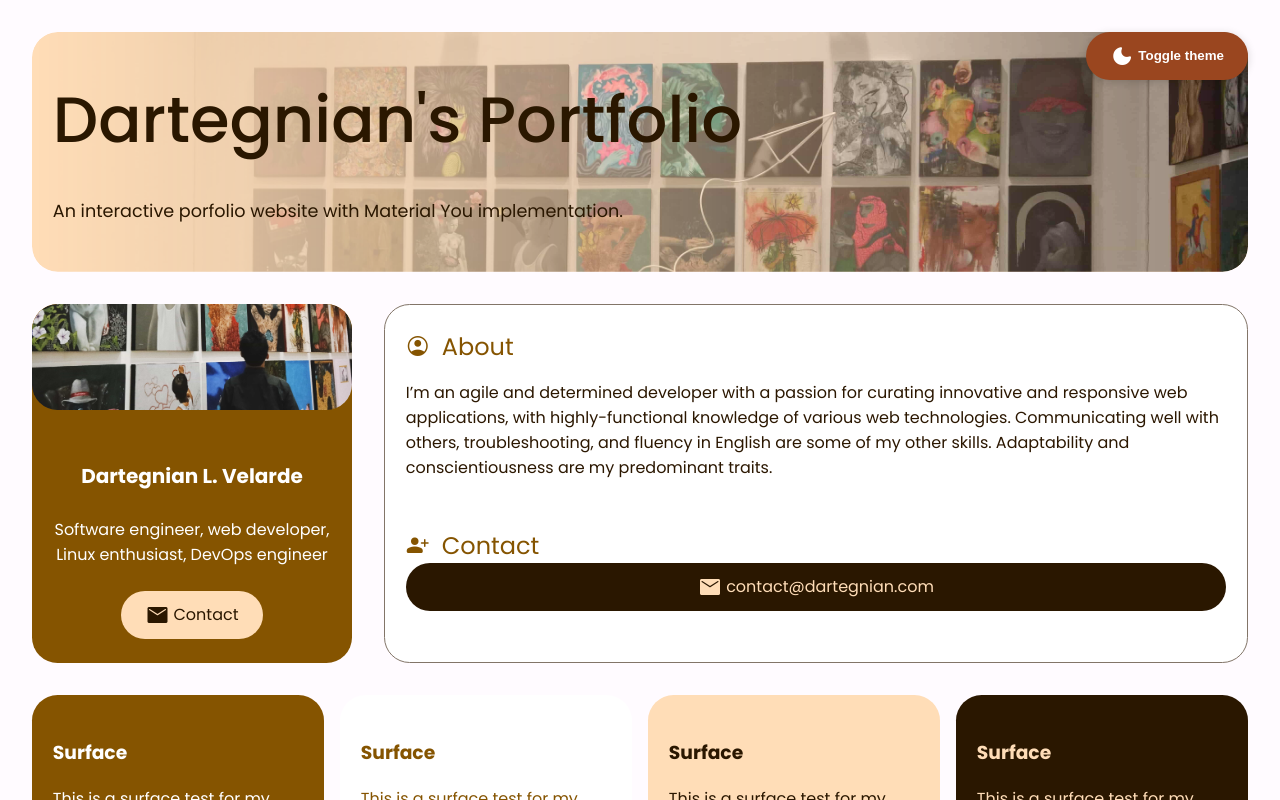
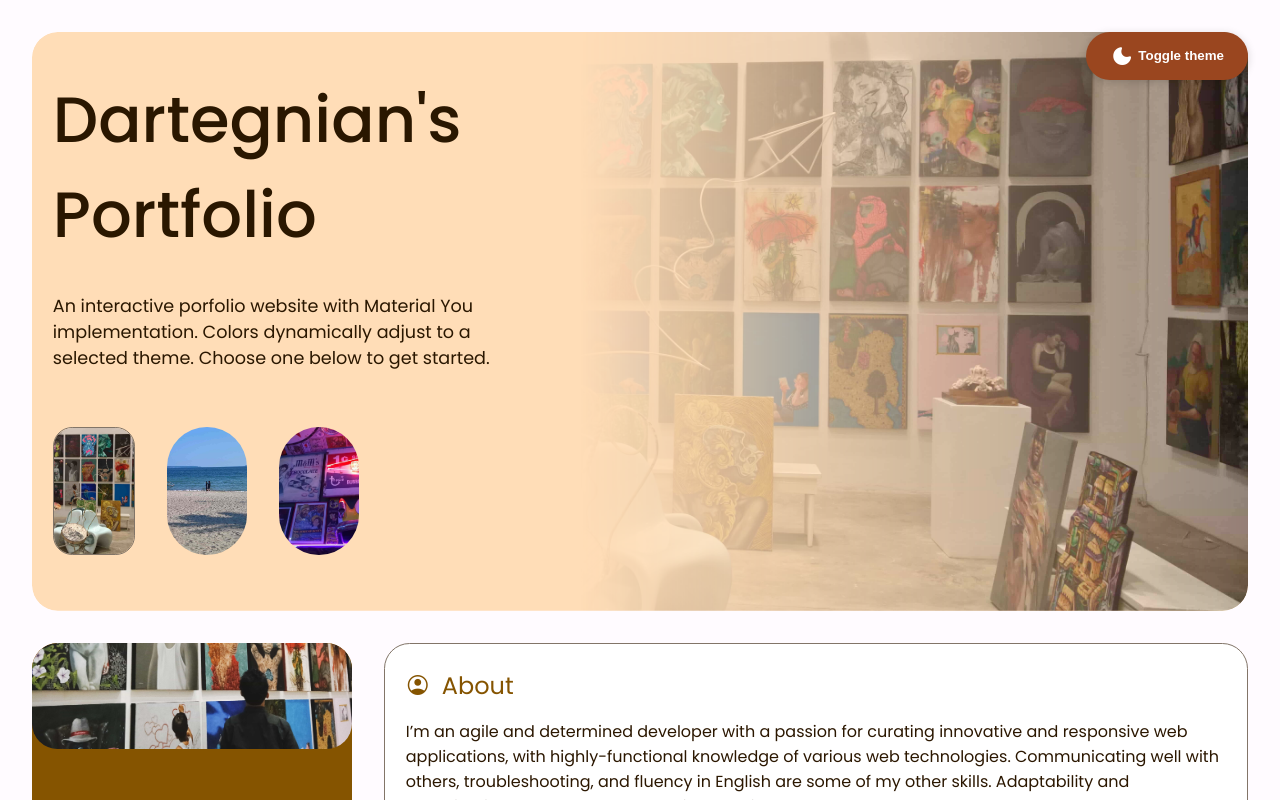
Before and after one commit to Dartegnian/portfolio, an Angular app: page / in a window 1280 px wide. Shown: the top 800 px of the page. Built offline with nearby package versions, Linux system fonts and the light colour scheme.

Commit message:
Dynamic, adjustable themes from hero banner, add components
to accent switches easier, adaptable scrollbar and selection

```diff
--- a/src/app/app.module.ts
+++ b/src/app/app.module.ts
@@ -9,6 +9,7 @@ import { ThemeSwitcherComponent } from './components/theme-switcher/theme-switch
 import { ProfileInfoComponent } from './components/profile-info/profile-info.component';
 import { ActiveColorSchemeComponent } from './components/active-color-scheme/active-color-scheme.component';
 import { HeroBannerComponent } from './components/hero-banner/hero-banner.component';
+import { AccentSwitcherComponent } from './components/accent-switcher/accent-switcher.component';
 
 @NgModule({
   declarations: [
@@ -18,7 +19,8 @@ import { HeroBannerComponent } from './components/hero-banner/hero-banner.compon
     ThemeSwitcherComponent,
     ProfileInfoComponent,
     ActiveColorSchemeComponent,
-    HeroBannerComponent
+    HeroBannerComponent,
+    AccentSwitcherComponent
   ],
   imports: [
     BrowserModule,
--- /dev/null
+++ b/src/app/components/accent-switcher/accent-switcher.component.html
@@ -0,0 +1,13 @@
+<article class="accent-switcher">
+	<picture
+		class="accent-switcher__picture"
+		*ngFor="let image of images; index as i"
+		[class.accent-switcher__picture--selected]="selected == image"
+		(click)="changeAccent(i)"
+	>
+		<img
+			class="accent-switcher__image"
+			[src]="'/assets/img/' + image + '-min.jpg'"
+		/>
+	</picture>
+</article>
--- /dev/null
+++ b/src/app/components/accent-switcher/accent-switcher.component.scss
@@ -0,0 +1,31 @@
+@import "global";
+@import "material-you";
+
+:host {
+	display: flex;
+}
+
+.accent-switcher {
+	display: flex;
+    margin: 2rem 0rem;
+    height: 8rem;
+	gap: 2rem;
+
+	&__picture {
+		width: 5rem;
+		overflow: hidden;
+		border-radius: 2.5rem;
+		transition: border-radius $theme-transition-speed ease;
+
+		&--selected {
+			@include material-outline;
+			border-radius: 1.2rem;
+		}
+	}
+
+	&__image {
+		width: 100%;
+		height: 100%;
+		object-fit: cover;
+	}
+}
--- /dev/null
+++ b/src/app/components/accent-switcher/accent-switcher.component.ts
@@ -0,0 +1,26 @@
+import { Component, OnInit } from '@angular/core';
+import { AccentService } from 'src/app/services/accent-service.service';
+
+@Component({
+	selector: 'accent-switcher',
+	templateUrl: './accent-switcher.component.html',
+	styleUrls: ['./accent-switcher.component.scss']
+})
+export class AccentSwitcherComponent implements OnInit {
+	images: Array<string>;
+	selected = "paintings";
+
+	constructor(
+		private accent: AccentService
+	) {
+		this.images = this.accent.images;
+	}
+
+	ngOnInit(): void {
+	}
+
+	changeAccent(image: number): void {
+		this.selected = this.images[image];
+		this.accent.setAccent(image);
+	}
+}
--- a/src/app/components/active-color-scheme/active-color-scheme.component.html
+++ b/src/app/components/active-color-scheme/active-color-scheme.component.html
@@ -1,2 +1 @@
-<button (click)="changePath()">Change</button>
 <link rel="stylesheet" type="text/css" [href]="path">
--- a/src/app/components/active-color-scheme/active-color-scheme.component.ts
+++ b/src/app/components/active-color-scheme/active-color-scheme.component.ts
@@ -1,25 +1,40 @@
-import { Component, OnInit } from '@angular/core';
+import { Component, OnInit, OnDestroy } from '@angular/core';
 import { DomSanitizer, SafeResourceUrl } from '@angular/platform-browser';
+import { Subscription } from 'rxjs';
+import { AccentService } from 'src/app/services/accent-service.service';
 
 @Component({
 	selector: 'active-color-scheme',
 	templateUrl: './active-color-scheme.component.html',
 	styleUrls: ['./active-color-scheme.component.scss']
 })
-export class ActiveColorSchemeComponent implements OnInit {
+export class ActiveColorSchemeComponent implements OnInit, OnDestroy {
 	cssPath: string | SafeResourceUrl;
-	materialSchemes: Array<String> = [
-		"paint",
-		"beach",
-		"diner"
-	];
-	materialScheme: string = "paint";
+	materialSchemes: Array<string>;
+	defaultScheme: string;
+	accentSubscription: Subscription;
 
-	constructor(public sanitizer: DomSanitizer) {
-		this.cssPath = `/assets/css/material-you--${this.materialScheme}.css`;
+	constructor(
+		public sanitizer: DomSanitizer,
+		private accent: AccentService
+	) {
+		this.materialSchemes = this.accent.materialSchemes;
+		this.defaultScheme = this.materialSchemes[0];
+
+		this.cssPath = `/assets/css/material-you--${this.defaultScheme}.css`;
+
+		this.accentSubscription = this.accent.accentSubscription.subscribe(
+			(index: number) => {
+				this.changePath(index);
+			}
+		);
 	}
 
 	ngOnInit(): void {
+	}
+
+	ngOnDestroy() {
+		this.accentSubscription.unsubscribe();
 	}
 
 	set path(path) {
@@ -30,8 +45,7 @@ export class ActiveColorSchemeComponent implements OnInit {
 		return this.sanitizer.bypassSecurityTrustResourceUrl(this.cssPath as string);
 	}
 
-	changePath(): void {
-		const scheme = this.materialSchemes[1];
-		this.cssPath = `/assets/css/material-you--${scheme}.css`;
+	changePath(scheme: number): void {
+		this.cssPath = `/assets/css/material-you--${this.materialSchemes[scheme]}.css`;
 	}
 }
--- a/src/app/components/hero-banner/hero-banner.component.html
+++ b/src/app/components/hero-banner/hero-banner.component.html
@@ -1,7 +1,17 @@
 <article class="hero-banner">
 	<section class="hero-banner__text-container">
 		<h1 class="hero-banner__header">Dartegnian's Portfolio</h1>
-		<h4 class="hero-banner__subheader">An interactive porfolio website with Material You implementation.</h4>
+		<h4 class="hero-banner__subheader">An interactive porfolio website with Material You implementation. Colors dynamically adjust to a selected theme. Choose one below to get started.</h4>
+		<accent-switcher></accent-switcher>
 	</section>
-	<img src="/assets/img/paintings-min.jpg" class="hero-banner__img"/>
+	<img
+		[src]="'/assets/img/' + heroImage + '-min.jpg'"
+		class="hero-banner__img hero-banner__img--first-image"
+		[class.hero-banner__img--first-image-disabled]="isSecondHeroImageActive"
+	/>
+	<img
+		[src]="'/assets/img/' + secondHeroImage + '-min.jpg'"
+		class="hero-banner__img hero-banner__img--second-image"
+		[class.hero-banner__img--second-image-disabled]="!isSecondHeroImageActive"
+	/>
 </article>
--- a/src/app/components/hero-banner/hero-banner.component.scss
+++ b/src/app/components/hero-banner/hero-banner.component.scss
@@ -24,6 +24,7 @@
 	&__text-container {
 		display: flex;
 		flex-direction: column;
+		width: 40%;
 	}
 
 	&__header {
@@ -44,7 +45,16 @@
 		position: absolute;
 		width: 100%;
 		z-index: -1;
-		-webkit-mask: linear-gradient(to right,transparent,#000);
-		mask: linear-gradient(to right,transparent,#000);
+		-webkit-mask: linear-gradient(to right, transparent 45%, #000);
+		mask: linear-gradient(to right, transparent 45%,#000);
+		transition: opacity $theme-transition-speed ease;
+
+		&--first-image-disabled {
+			opacity: 0;
+		}
+
+		&--second-image-disabled {
+			opacity: 0;
+		}
 	}
 }
--- a/src/app/components/hero-banner/hero-banner.component.ts
+++ b/src/app/components/hero-banner/hero-banner.component.ts
@@ -1,15 +1,48 @@
-import { Component, OnInit } from '@angular/core';
+import { Component, OnInit, OnDestroy } from '@angular/core';
+import { Subscription } from 'rxjs';
+import { AccentService } from 'src/app/services/accent-service.service';
 
 @Component({
-  selector: 'hero-banner',
-  templateUrl: './hero-banner.component.html',
-  styleUrls: ['./hero-banner.component.scss']
+	selector: 'hero-banner',
+	templateUrl: './hero-banner.component.html',
+	styleUrls: ['./hero-banner.component.scss']
 })
-export class HeroBannerComponent implements OnInit {
+export class HeroBannerComponent implements OnInit, OnDestroy {
+	images: Array<string>;
+	heroImage: string;
+	secondHeroImage: string;
+	accentSubscription: Subscription;
+	isSecondHeroImageActive = false;
 
-  constructor() { }
 
-  ngOnInit(): void {
-  }
+	constructor(
+		private accent: AccentService
+	) {
+		this.images = this.accent.images;
+		this.heroImage = this.images[0];
+		this.secondHeroImage = this.heroImage;
 
+		this.accentSubscription = this.accent.accentSubscription.subscribe(
+			(index: number) => {
+				this.setHeroImage(index);
+			}
+		);
+	}
+
+	ngOnInit(): void {
+	}
+
+	ngOnDestroy() {
+		this.accentSubscription.unsubscribe();
+	}
+
+	setHeroImage(index: number) {
+		if (!this.isSecondHeroImageActive) {
+			this.secondHeroImage = this.images[index];
+			this.isSecondHeroImageActive = true;
+		} else {
+			this.heroImage = this.images[index];
+			this.isSecondHeroImageActive = false;
+		}
+	}
 }
--- a/src/app/components/theme-switcher/theme-switcher.component.scss
+++ b/src/app/components/theme-switcher/theme-switcher.component.scss
@@ -2,7 +2,7 @@
 @import "material-you";
 
 :host {
-	position: absolute;
+	position: fixed;
 	right: 2rem;
 	z-index: 1;
 }
--- /dev/null
+++ b/src/app/services/accent-service.service.ts
@@ -0,0 +1,27 @@
+import { Injectable } from '@angular/core';
+import { Observable, Subject } from 'rxjs';
+
+@Injectable({
+	providedIn: 'root'
+})
+export class AccentService {
+	images = [
+		"paintings",
+		"beach",
+		"diner"
+	];
+	materialSchemes: Array<string> = [
+		"paint",
+		"beach",
+		"diner"
+	];
+	accentSubscription: Subject<number>;
+
+	constructor() {
+		this.accentSubscription = new Subject();
+	}
+
+	public setAccent(index: number) {
+		this.accentSubscription.next(index);
+	}
+}
--- a/src/styles.scss
+++ b/src/styles.scss
@@ -8,15 +8,18 @@
 ::-webkit-scrollbar {
     width: 4px;
     height: 4px;
-    background: #f7f8f7;
+    background: #2a1700;
+    background: var(--md-sys-color-inverse-on-surface-dark);
 }
 ::-webkit-scrollbar-thumb {
-    background-color: #0099ff;
-    background: linear-gradient(to bottom,#0099ff 0%,#19c1fc);
+    background-color: #ffddba;
+    background-color: var(--md-sys-color-inverse-surface-dark);
 }
 ::selection {
-    background: transparent;
-    color: #0099ff;
+    background: #2a1700;
+    color: #ffddba;
+    background: var(--md-sys-color-inverse-on-surface-dark);
+    color: var(--md-sys-color-inverse-surface-dark);
 }
 
 body {
```
Also changed, not shown: 2 other files (tests, documents, lock files or other folders).
